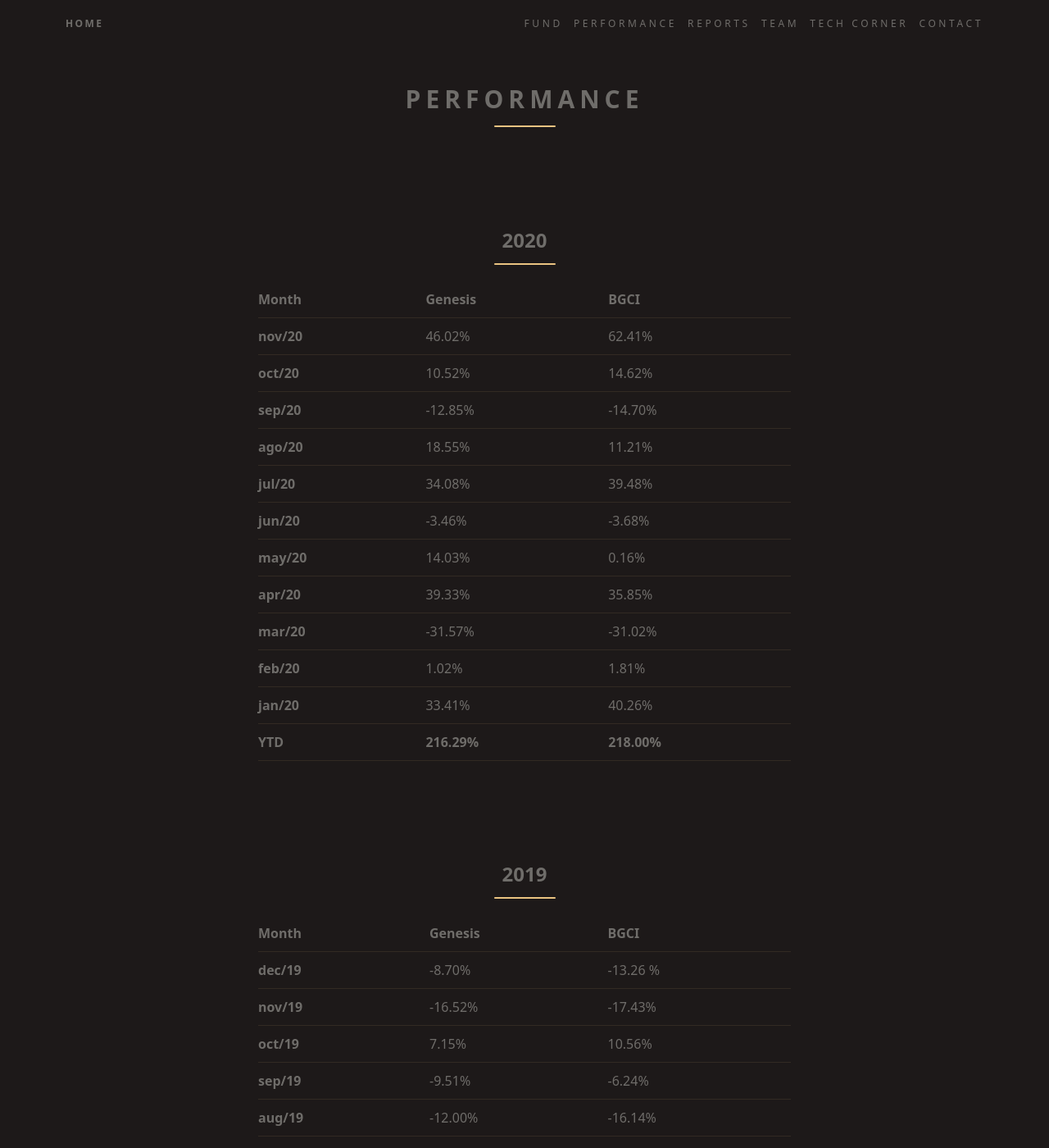
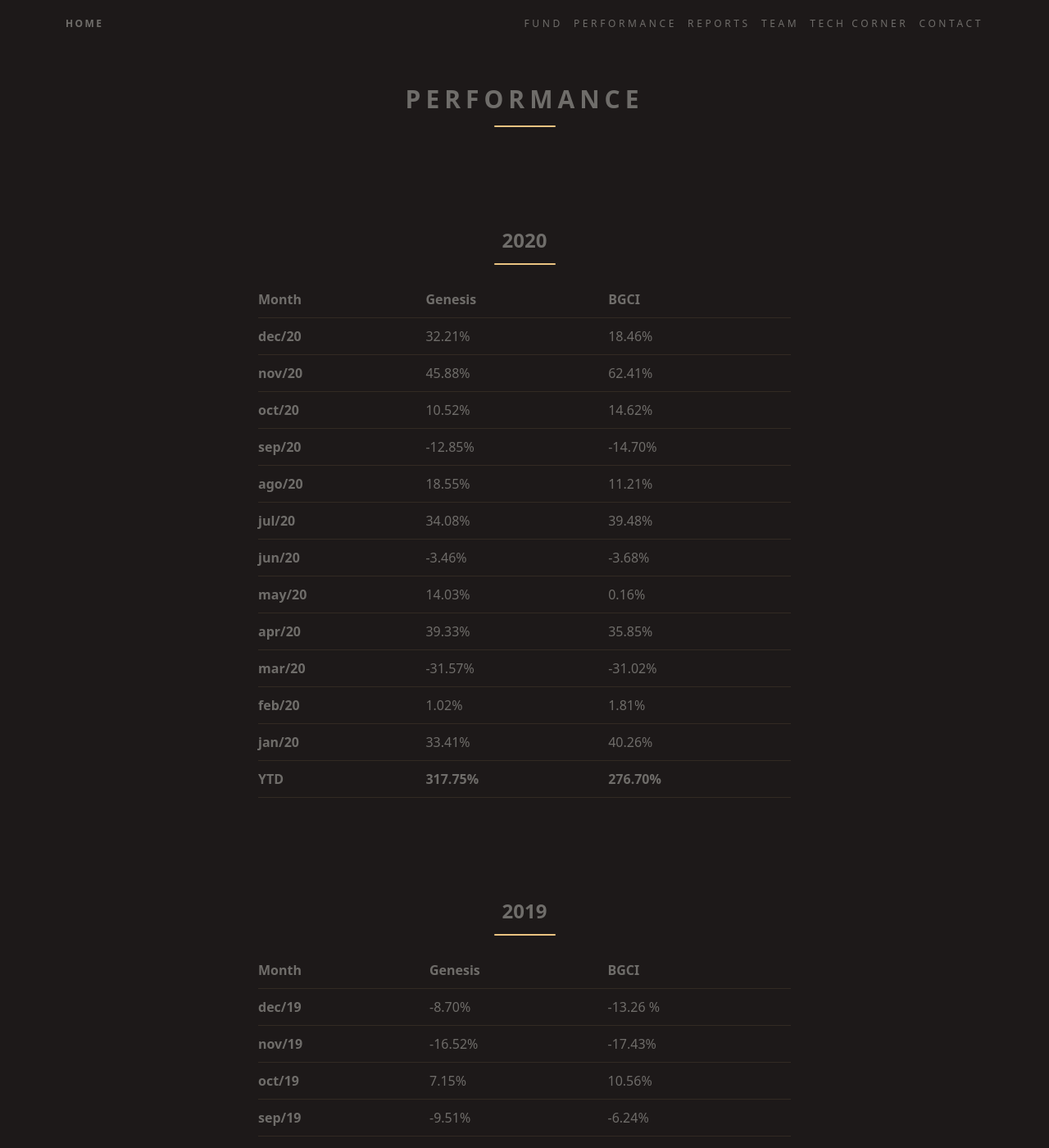
Before and after one commit to ateliedetemas/blpcrypto, a Jekyll site: the page built from _pages/en/performance.md, in a window 1280 px wide and 1400 px high. Shown: the whole window at 82% size. Built offline with Jekyll 4.4.1, drawn with Linux system fonts in a browser that asks for light colours.

Commit message:
Update performance.md

```diff
--- a/_pages/en/performance.md
+++ b/_pages/en/performance.md
@@ -8,7 +8,8 @@ permalink: "/en/performance/"
 
 | Month  | Genesis | BGCI    |
 |--------|---------|---------|
-| **nov/20** | 46.02% | 62.41% |
+| **dec/20** | 32.21% | 18.46% |
+| **nov/20** | 45.88% | 62.41% |
 | **oct/20** | 10.52% | 14.62% |
 | **sep/20** | -12.85% | -14.70% |
 | **ago/20** | 18.55% | 11.21% |
@@ -19,7 +20,7 @@ permalink: "/en/performance/"
 | **mar/20** | -31.57% | -31.02% |
 | **feb/20** | 1.02% | 1.81% |
 | **jan/20** | 33.41% | 40.26% |
-| **YTD**    | **216.29%** | **218.00%** |
+| **YTD**    | **317.75%** | **276.70%** |
 
 ## 2019
 
```
